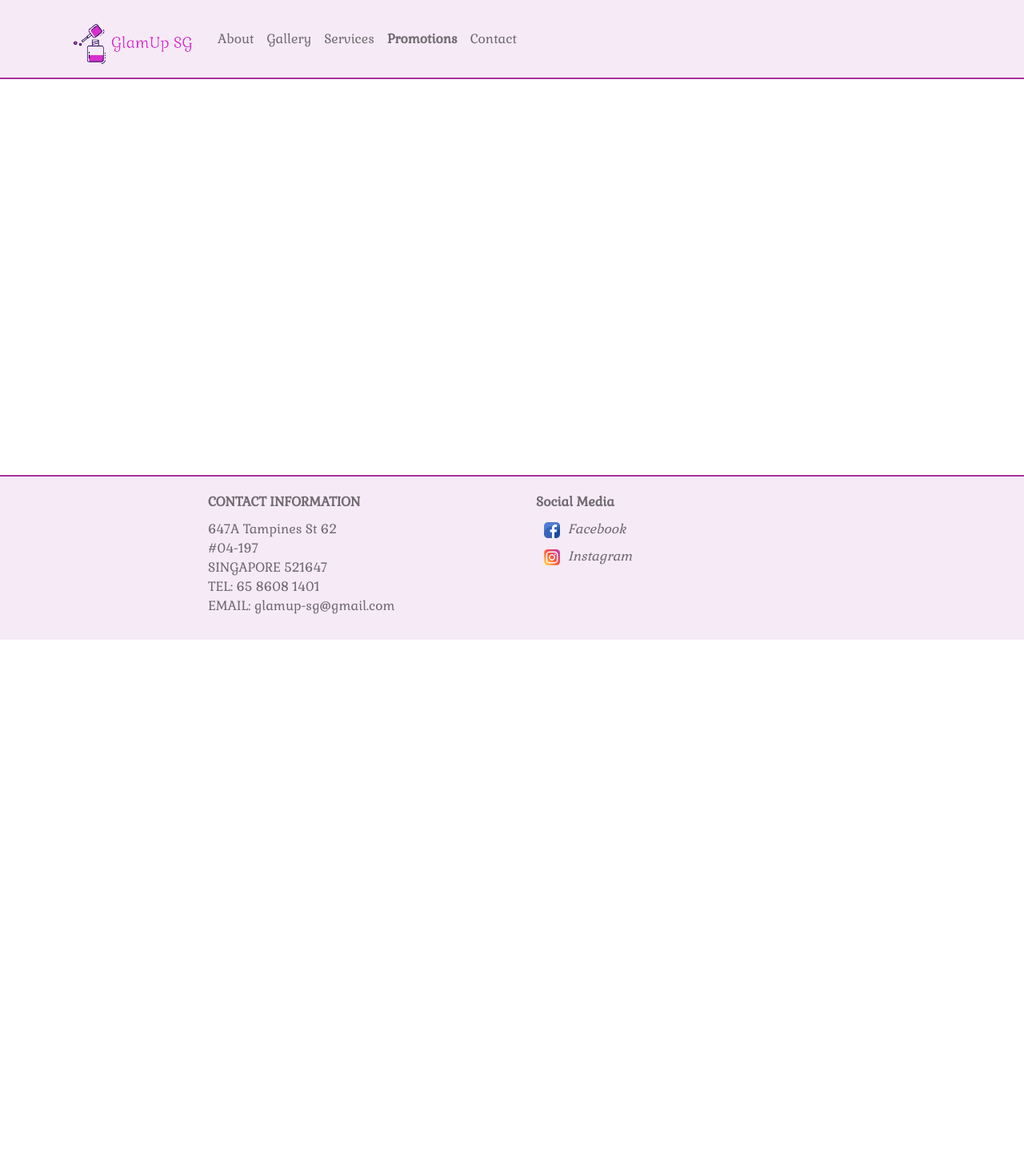
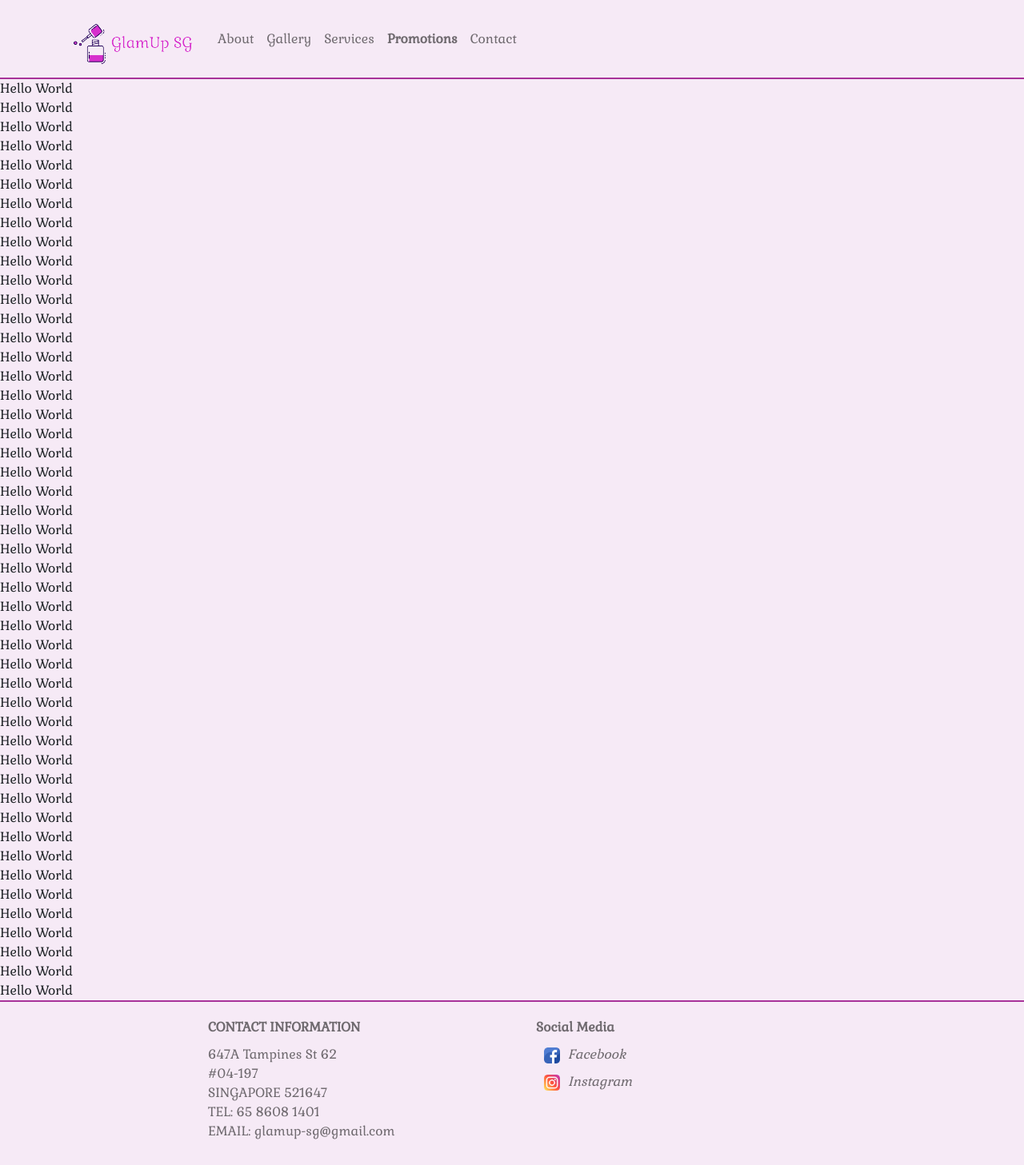
Before and after one commit to tanpoh1994/glam-up-sg, a React (Create React App) app: page / in a window 1280 px wide. Shown: the whole page at 80% size. Before the commit the page ends 800 px from the top, so only its background shows below. Built offline with nearby package versions, Linux system fonts and the light colour scheme.

Commit message:
change footerstyle from absolute to block

```diff
--- a/src/App.css
+++ b/src/App.css
@@ -4,7 +4,37 @@
     url("./common/Gabriela-Regular.ttf") format("truetype");
   font-weight: normal;
   }
-
+html,
+body {
+    height: 100%;
+  }
+body{
+  padding: 0;
+  margin: 0;
+  }
 .App{
   font-family: Gabriela;
 }
+html{
+  background-color: #F6EAF6;
+}
+.contents{
+  background-color: #F6EAF6;
+  min-height: 100%;
+  height: auto;
+  margin-bottom: -60px;
+  box-sizing: border-box;
+
+}
+.contents:after {
+  display: block;
+  content: '';
+  height: 60px;
+}
+.footer {
+  overflow: auto;
+  right: 0;
+  bottom: 0;
+  left: 0;
+  z-index: 9999;
+ }
--- a/src/App.js
+++ b/src/App.js
@@ -1,15 +1,25 @@
 import './App.css';
 import GlamUpNavbar from "./navbar/navbar";
 import GlamUpFooter from './footer/footer';
+import GlamUpContactPage from './contactpage/contactpage';
 
 
 function App() {
   return (
     <div className="App">
-      <GlamUpNavbar />
       <div>
+        <GlamUpNavbar />
       </div>
-      <GlamUpFooter />
+
+
+        <div className='contents'>
+          <GlamUpContactPage/>
+        </div>
+
+      <div className="footer">
+        <GlamUpFooter />
+      </div>
+
     </div>
   );
 }
--- /dev/null
+++ b/src/contactpage/contactpage.js
@@ -0,0 +1,60 @@
+import "./contactpage.css"
+function GlamUpContactPage(){
+    return(
+        <div>
+            Hello World <br></br>
+            Hello World <br></br>
+            Hello World <br></br>
+            Hello World <br></br>
+            Hello World <br></br>
+            Hello World <br></br>
+            Hello World <br></br>
+            Hello World <br></br>
+            Hello World <br></br>
+            Hello World <br></br>
+            Hello World <br></br>
+            Hello World <br></br>
+            Hello World <br></br>
+            Hello World <br></br>
+            Hello World <br></br>
+            Hello World <br></br>
+            Hello World <br></br>
+            Hello World <br></br>
+            Hello World <br></br>
+            Hello World <br></br>
+            Hello World <br></br>
+            Hello World <br></br>
+            Hello World <br></br>
+            Hello World <br></br>
+            Hello World <br></br>
+            Hello World <br></br>
+            Hello World <br></br>
+            Hello World <br></br>
+            Hello World <br></br>
+            Hello World <br></br>
+            Hello World <br></br>
+            Hello World <br></br>
+            Hello World <br></br>
+            Hello World <br></br>
+            Hello World <br></br>
+            Hello World <br></br>
+            Hello World <br></br>
+            Hello World <br></br>
+            Hello World <br></br>
+            Hello World <br></br>
+            Hello World <br></br>
+            Hello World <br></br>
+            Hello World <br></br>
+            Hello World <br></br>
+            Hello World <br></br>
+            Hello World <br></br>
+            Hello World <br></br>
+            Hello World <br></br>
+
+        </div>
+
+    );
+
+};
+
+export default GlamUpContactPage;
--- a/src/footer/FooterStyles.js
+++ b/src/footer/FooterStyles.js
@@ -3,7 +3,7 @@ import styled from 'styled-components';
 export const Box = styled.div`
 padding: 20px 20px;
 background: #F6EAF6;
-position: absolute;
+position: block;
 bottom: 0;
 width: 100%;
 border-top: 2px solid #a83299;
```
Also changed, not shown: src/contactpage/contactpage.css (added).
